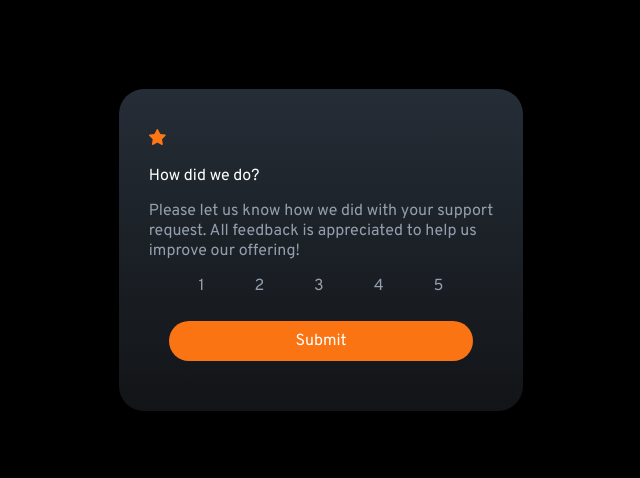
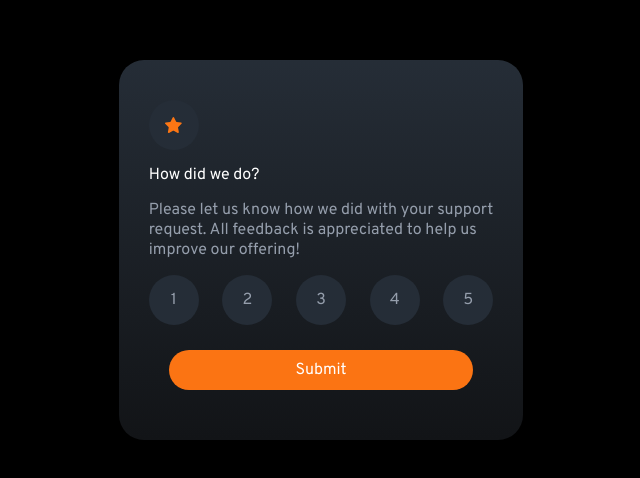
Before and after one commit to alb91/interactive-rating-component-main, a plain HTML site: page index.html in a window 1280 px wide. Shown: the part 150-628 px from the top of the page, without its empty margins (319-959 px from the left). Drawn offline with Linux system fonts and the light colour scheme.

Commit message:
finished details for first card css

```diff
--- a/design/css/styles.css
+++ b/design/css/styles.css
@@ -20,6 +20,14 @@ body {
 
 .star {
   margin: 15px 5px;
+  background-color: hsl(213, 19%, 18%);
+  width: 30px;
+  height: 30px;
+  display: flex;
+  align-items: center;
+  justify-content: center;
+  border-radius: 50px;
+  padding: 10px;
 }
 
 .feedback-main {
@@ -35,9 +43,21 @@ body {
 .rating {
   list-style-type: none;
   display: flex;
-  justify-content: space-evenly;
+  justify-content: space-between;
   color: hsl(217, 12%, 63%);
   margin: 15px 5px;
+}
+
+.star,
+.rating li {
+  background-color: hsl(213, 19%, 18%);
+  width: 30px;
+  height: 30px;
+  display: flex;
+  align-items: center;
+  justify-content: center;
+  border-radius: 50px;
+  padding: 10px;
 }
 
 .submit {
```
